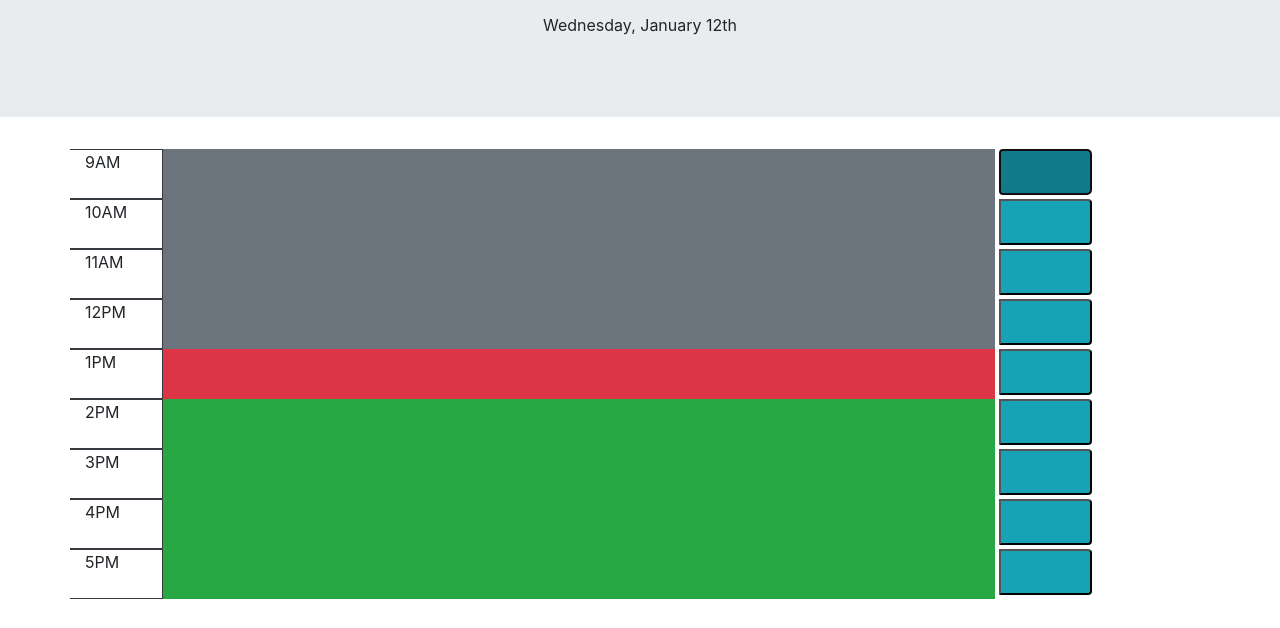
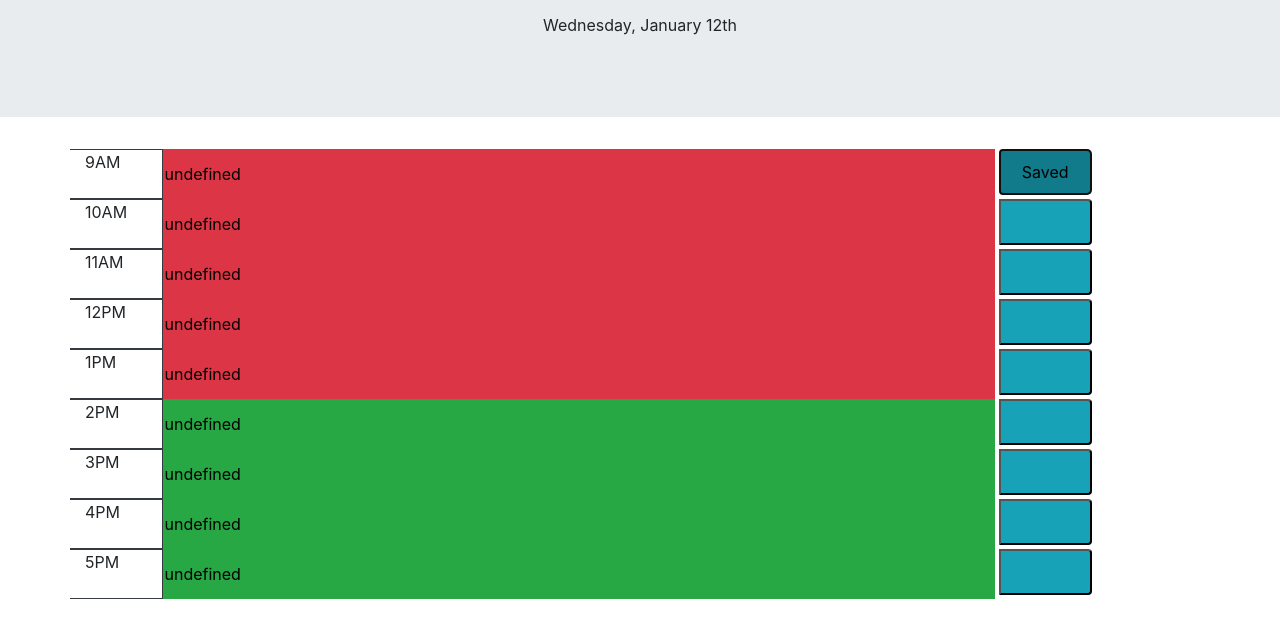
Before and after one commit to ZackeryArsement/dailyPlanner_HW5, a plain HTML site: page index.html in a window 1280 px wide. Both pictures are taken after a click on the button 1045 px from the left and 344 px from the top of the page. Shown: the part 172-800 px from the top of the page. Drawn offline with nearby package versions, Linux system fonts and the light colour scheme.

Commit message:
Buttons can access input text value and find what number button it is. The input value still needs to be put into a local storage.

```diff
--- a/assets/css/style.css
+++ b/assets/css/style.css
@@ -5,3 +5,10 @@
 input{
     height: 99%;
 }
+
+button{
+    line-height: 1rem;
+    padding: 0;
+    color: black;
+    font-size: 1rem;
+}
--- a/assets/js/script.js
+++ b/assets/js/script.js
@@ -10,8 +10,11 @@ var timeArray = [];
 var time = 9;
 
 var inputArray = [];
+var colorArray = [];
+// Local stored inputs
+var inputArray = [];
 
-var colorArray = [];
+console.log(inputArray);
 
 // Create an array for all the work day hours
 for(i=0; i<9; i++){
@@ -21,7 +24,7 @@ for(i=0; i<9; i++){
 
 // Past time is gray, present is red, future is green
 for(i=0; i<9; i++){
-    if((moment("13", "H").format("H") - moment(timeArray[i], "hA").format("H")) > 0){
+    if((moment().format("H") - moment(timeArray[i], "hA").format("H")) > 0){
         colorArray[i] = "bg-secondary"
     }
     else if((moment("13", "H").format("H") - moment(timeArray[i], "hA").format("H")) < 0){
@@ -36,9 +39,26 @@ for(i=0; i<9; i++){
 for(i=0; i<9; i++){
     var newCard = document.createElement('div');
 
-    newCard.innerHTML = "<div class='container w-100 schedule-card'><div class='row w-100'><div class='col-1 border border-left-0 border-dark'>"+ timeArray[i] +"</div><div class='col-9 p-0 m-0'><input type='text' name='fname' class='w-100 " + colorArray[i] +" border-0'><br></div><button class='col-1 bg-info rounded-right ml-1 mb-1'></button></div></div>"
+    newCard.innerHTML = "<div class='container w-100 schedule-card'><div class='row w-100'><div class='col-1 border border-left-0 border-dark'>"+ timeArray[i] +"</div><div class='col-9 p-0 m-0' id='input-parent'><input type='text' name='fname' class='w-100 " + colorArray[i] +" border-0' value='" + inputArray[i] + "'><br></div><button onclick='clickedButton(this)' class='col-1 bg-info rounded-right ml-1 mb-1' id='button" + i + "'></button></div></div>"
 
     inputArray[i] = newCard;
 
     body.append(newCard);
 }
+
+function clickedButton(elem){
+    if(elem.innerText === ''){
+        elem.innerText = 'Saved';
+
+        newItem = localStorage.setItem('inputValue', elem.parentNode.children[1].children[0].value)
+
+        // Save the current input value into local storage and add it into an array
+        inputArray[elem.id[(elem.id.length - 1)]] = newItem;
+    }
+    else{
+        elem.innerText = '';
+
+        // Remove input value from array of local storage
+        inputArray[elem.id[(elem.id.length - 1)]] = '';
+    }
+}
```
Also changed, not shown: index.html (+12 -0 lines).
